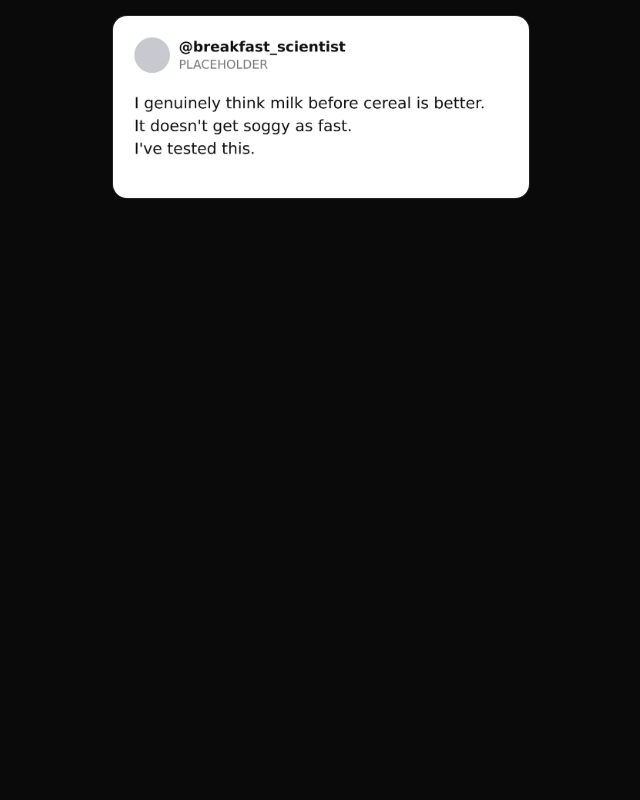
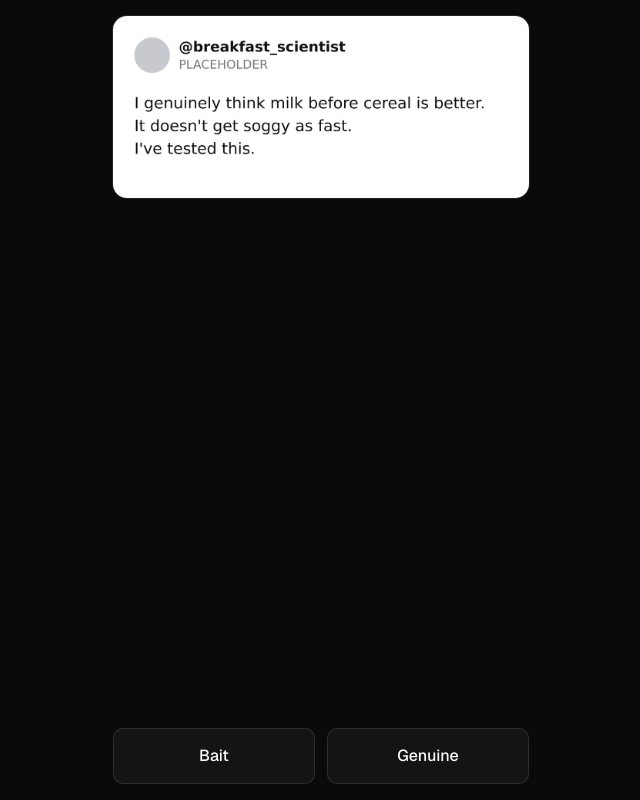
Before and after one commit to 3nd3r1/bait-or-not, a Next.js app: page / in a window 1280 px wide. Shown: the whole page, without its empty margins (319-959 px from the left). Built offline with nearby package versions, Linux system fonts and the light colour scheme.

Commit message:
feat: add Bait and Genuine buttons

```diff
--- a/src/components/game/game.tsx
+++ b/src/components/game/game.tsx
@@ -2,6 +2,7 @@
 
 import { useDailyGame } from "@/hooks/use-daily-game";
 
+import GuessButtons from "@/components/game/guess-buttons";
 import PostCard from "@/components/game/post-card";
 
 const Game = () => {
@@ -12,8 +13,11 @@ const Game = () => {
     }
 
     return (
-        <div className="mx-auto flex w-full max-w-md flex-1 flex-col gap-4 p-4">
+        <div className="mx-auto flex w-full max-w-md flex-1 flex-col gap-4 p-4 pb-[max(1rem,env(safe-area-inset-bottom))]">
             <PostCard key={game.current.id} post={game.current} />
+            <div className="mt-auto">
+                {!game.revealed && <GuessButtons onGuess={game.guess} />}
+            </div>
         </div>
     );
 };
--- /dev/null
+++ b/src/components/game/guess-buttons.tsx
@@ -0,0 +1,26 @@
+import type { Label } from "@/validators/post";
+
+import { Button } from "@/components/ui/button";
+
+const GuessButtons = ({ onGuess }: { onGuess: (label: Label) => void }) => {
+    return (
+        <div className="grid grid-cols-2 gap-3">
+            <Button
+                variant="outline"
+                className="h-14 text-base"
+                onClick={() => onGuess("bait")}
+            >
+                Bait
+            </Button>
+            <Button
+                variant="outline"
+                className="h-14 text-base"
+                onClick={() => onGuess("genuine")}
+            >
+                Genuine
+            </Button>
+        </div>
+    );
+};
+
+export default GuessButtons;
```
Also changed, not shown: 2 other files (tests, documents, lock files or other folders).
